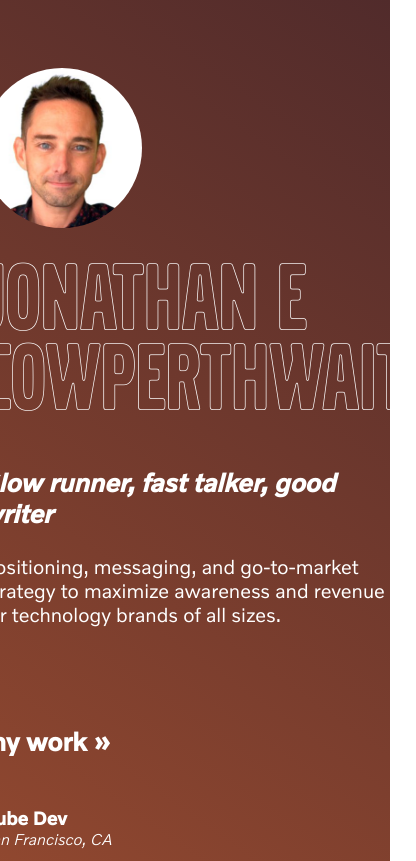
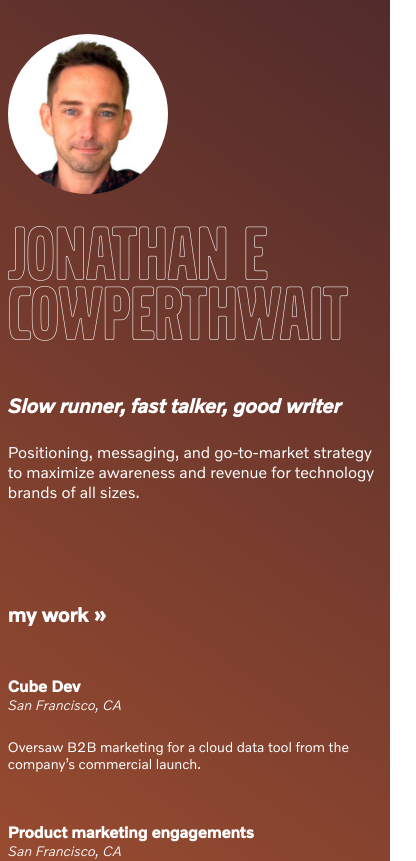
Before and after one commit to cowperthwait/2023website, a React (Create React App) app: page / in a window 390 px wide. Shown: the top 861 px of the page, 416 px wide, since content can reach past the window. Built offline with nearby package versions, Linux system fonts and the light colour scheme.

Commit message:
Responsive adjustment additions to work properly at iPhone scale

```diff
--- a/src/App.css
+++ b/src/App.css
@@ -31,6 +31,7 @@
 .App {
   background-image: linear-gradient(35deg, #c45F33, #512B2B);
   min-height: calc(100vh);
+  width: 100vw;
   display: flex;
   justify-content: center;
 }
@@ -131,7 +132,6 @@ p.italic {
 /* Landing Page Parameters */
 .Avatar-Image {
   border-radius: 50%;
-  /* margin-left: 8vw; */
   height: 160px;
 }
 
@@ -140,3 +140,30 @@ p.italic {
   flex-direction: column;
   max-width: 440px;
 }
+
+
+
+
+/* Breakpoint Adjustments */
+@media (max-width: 500px) {
+  h1 {
+    font-size: 80px;
+    line-height: 60px;
+  }
+
+  h2 {
+    font-size: 20px;
+  }
+
+  h3 {
+    font-size: 16px;
+  }
+
+  p {
+    font-size: 14px;
+  }
+
+  p.large {
+    font-size: 16px;
+  }
+}
--- a/src/Layout.jsx
+++ b/src/Layout.jsx
@@ -2,8 +2,8 @@ import { Outlet } from "react-router-dom";
 
 export default function Layout() {
     return (
-        <div className="Page-Content-Container-1">
+        <>
             <Outlet />
-        </div>
+        </>
     );
 }
```
